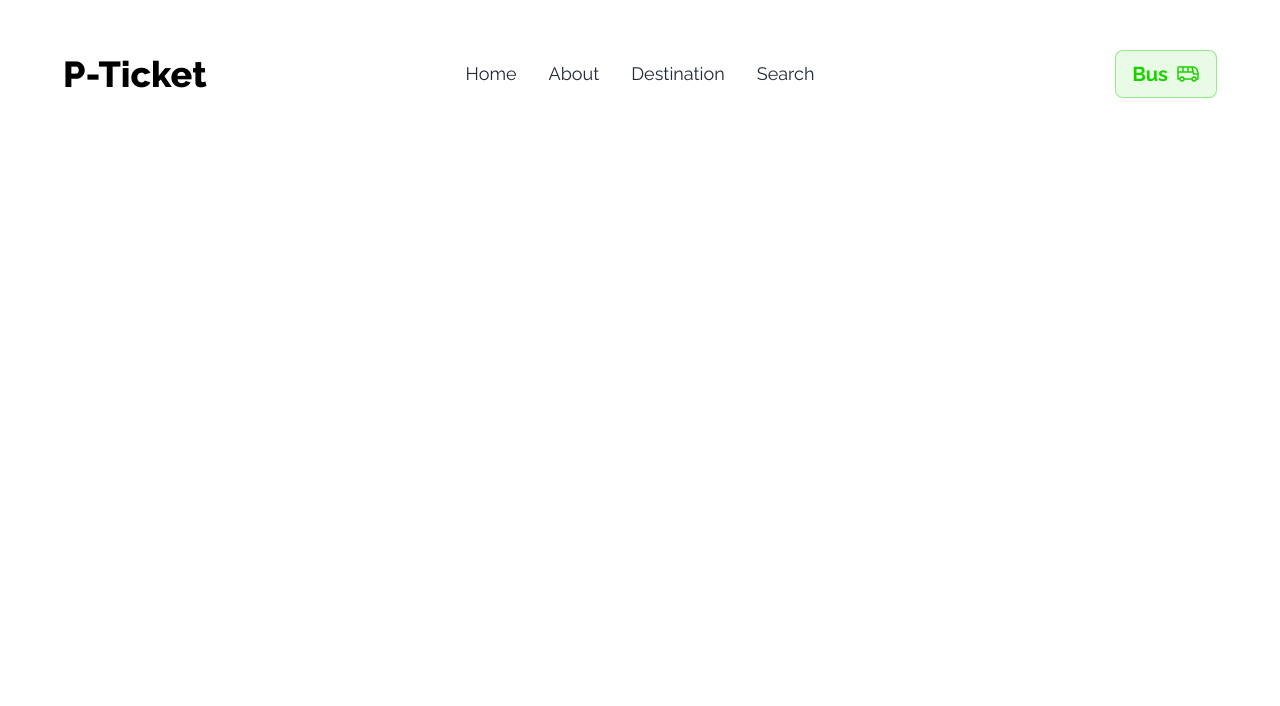
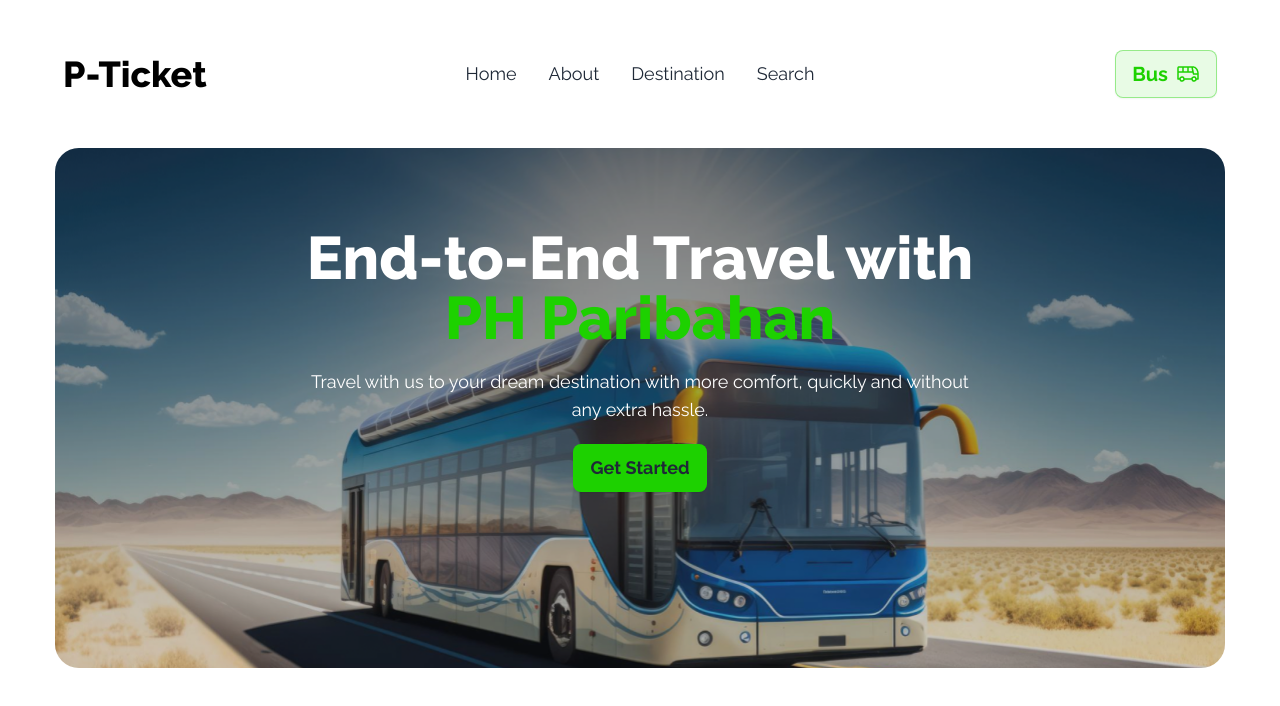
Before and after one commit to noman023/smart-ticketing, a plain HTML site: page index.html in a window 1280 px wide. Drawn offline with nearby package versions, Linux system fonts and the light colour scheme.

Commit message:
banner section added

```diff
--- a/index.html
+++ b/index.html
@@ -97,7 +97,35 @@
       </nav>
     </header>
 
-    <main></main>
+    <main>
+      <!-- banner section start -->
+
+      <section
+        class="hero rounded-3xl"
+        style="background-image: url(./images/banner.png)"
+      >
+        <div class="hero-overlay bg-opacity-20 rounded-3xl"></div>
+        <div class="hero-content text-center text-neutral-content">
+          <div class="max-w-2xl">
+            <h1 class="mb-5 mt-16 text-6xl font-extrabold text-white">
+              End-to-End Travel with <br />
+              <span class="text-primary">PH Paribahan</span>
+            </h1>
+            <p class="mb-5 text-white text-lg">
+              Travel with us to your dream destination with more comfort,
+              quickly and without any extra hassle.
+            </p>
+            <button
+              class="btn bg-primary border-[rgba(29,209,0,0.4)] hover:bg-green-400 hover:border-[rgba(29,209,0,0.4)] mb-40 text-lg font-bold"
+            >
+              Get Started
+            </button>
+          </div>
+        </div>
+      </section>
+
+      <!-- banner section end -->
+    </main>
     <footer></footer>
   </body>
 </html>
```
